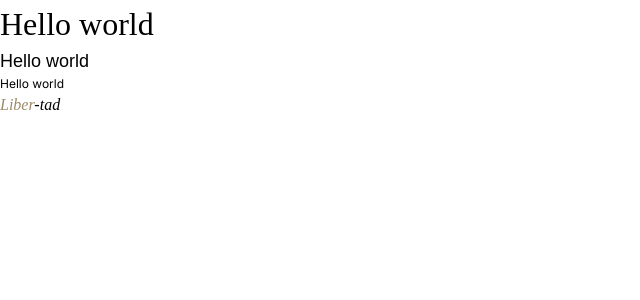
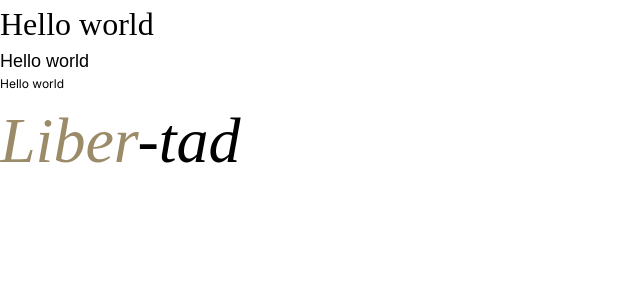
Before and after one commit to danielchungdev/liber-tad, a Next.js app: page / in a window 1280 px wide. Shown: the top 300 px of the page, without its empty margins (0-640 px from the left). Built offline with nearby package versions, Linux system fonts and the light colour scheme.

Commit message:
quick bug fix

```diff
--- a/src/app/page.tsx
+++ b/src/app/page.tsx
@@ -1,4 +1,5 @@
 import { Logo } from "@/components/Logo";
+import { SearchBar } from "@/components/SearchBar";
 
 export default function Home() {
   return (
@@ -8,6 +9,7 @@ export default function Home() {
       <p className="text-paragraph font-source">Hello world</p>
       <p className="text-small-body">Hello world</p>
       <Logo/>
+      <SearchBar/>
     </main>
   );
 }
--- a/src/components/Logo/Logo.tsx
+++ b/src/components/Logo/Logo.tsx
@@ -4,20 +4,18 @@ interface LogoProps {
     size?: "sm" | "lg"
 }
 
-export const Logo: FC<LogoProps> = ({ size="lg" }) => {
+export const Logo: FC<LogoProps> = ({ size = "lg" }) => {
 
     const determineSize = (size: string) => {
-        switch(size){
+        switch (size) {
             case "sm":
-                return "48px"
+                return "text-[48px]"
             case "lg":
-                return "64px"
+                return "text-[64px]"
         }
     }
 
     return (
-        <div className={`font-libre italic text-[${determineSize(size)}]`}>
-            <p><span className="text-primary ">Liber</span>-tad</p>
-        </div>
+        <p className={`font-libre italic ${determineSize(size)}`}><span className="text-primary ">Liber</span>-tad</p>
     )
 }
--- /dev/null
+++ b/src/components/SearchBar/SearchBar.tsx
@@ -0,0 +1,7 @@
+
+
+export const SearchBar = () => {
+    return (
+        <input />
+    )
+}
--- /dev/null
+++ b/src/components/SearchBar/index.tsx
@@ -0,0 +1,2 @@
+import { SearchBar } from "./SearchBar";
+export { SearchBar }
```
Also changed, not shown: src/app/globals.css (indentation only).
